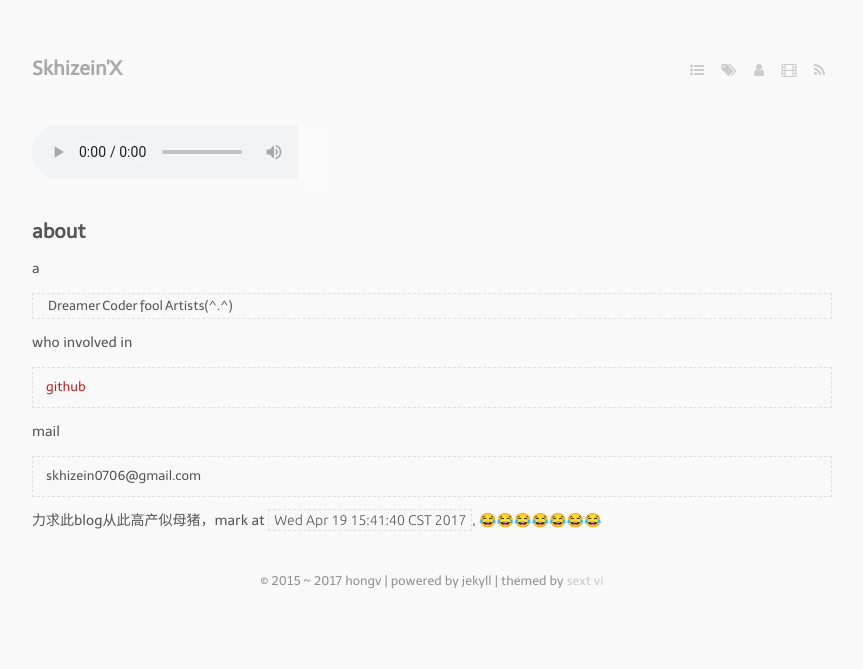
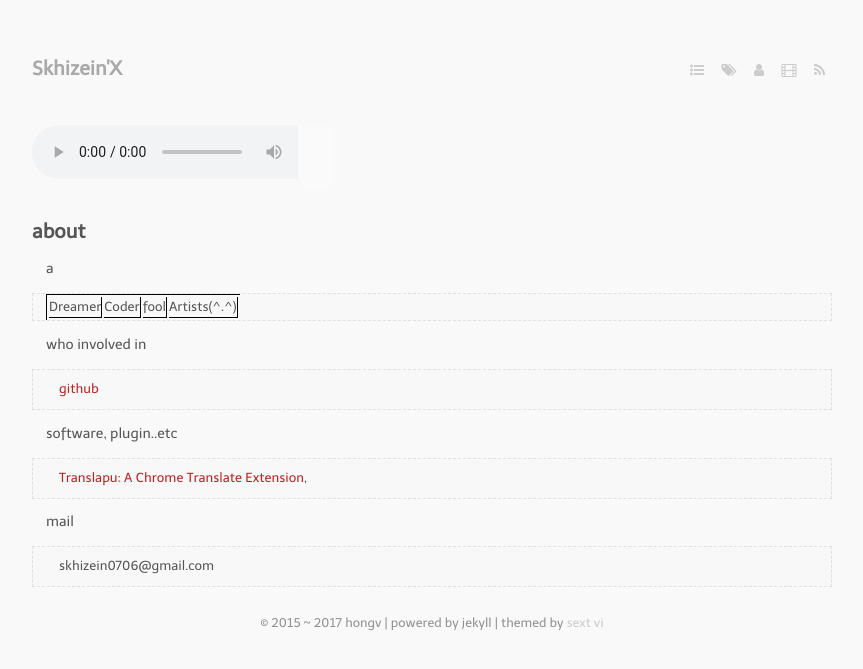
Before and after one commit to xhwSkhizein/xhwSkhizein.github.io, a Jekyll site: the page built from about.markdown, in a window 1280 px wide. Shown: the top 669 px of the page, without its empty margins (208-1071 px from the left). Built offline with Jekyll 4.4.1, drawn with Linux system fonts in a browser that asks for light colours; nearby versions of some CDN libraries.

Commit message:
change css, add new profile info

```diff
--- a/_layouts/default.html
+++ b/_layouts/default.html
@@ -2,6 +2,7 @@
 <html xmlns="http://www.w3.org/1999/xhtml" xml:lang="en" lang="en-us">
   <head>
     <meta http-equiv="content-type" content="text/html; charset=utf-8" />
+	<meta name="viewport" content="width=device-width,initial-scale=1,user-scalable=0">
     <meta name="author" content="{{ site.author }}" />
     {% if page.title %}
     <title>{{ page.title }}</title>
--- a/_posts/2017-06-26-多线程-synchronized.markdown
+++ b/_posts/2017-06-26-多线程-synchronized.markdown
@@ -74,7 +74,7 @@ b. Synchronized总共有三种用法：
 >
 >>  b. 如果线程已经占有该monitor，只是重新进入，则进入monitor的进入数加1。
 >
->>	c. 如果其他线程已经占用了monitor，则该线程进入阻塞状态，直到monitor的进入数为0，再重新尝试获取monitor的所有权。
+>>  c. 如果其他线程已经占用了monitor，则该线程进入阻塞状态，直到monitor的进入数为0，再重新尝试获取monitor的所有权。
 
 2. `monitorexit`
 > 执行monitorexit的线程必须是objectref所对应的monitor的所有者。
--- a/about.markdown
+++ b/about.markdown
@@ -11,9 +11,13 @@ who involved in
 
 > [github](https://github.com/xhwSkhizein)
 
+software, plugin..etc
+
+> [Translapu: A Chrome Translate Extension](https://github.com/xhwSkhizein/translapu/releases),
+
 mail
 
 > skhizein0706@gmail.com
 
 
-力求此blog从此高产似母猪，mark at `Wed Apr 19 15:41:40 CST 2017`, 😂😂😂😂😂😂😂
+<div style="display:none;">力求此blog从此高产似母猪，mark at `Wed Apr 19 15:41:40 CST 2017`, 😂😂😂😂😂😂😂</div>
--- a/media/css/style.css
+++ b/media/css/style.css
@@ -120,6 +120,17 @@ ul.listing {
         content: "⭠ ";
         color: #ccc; }
 
+p::before {
+  content: "\00a0\00a0\00a0\00a0 "; }
+
+table {
+  border: solid #000 !important;
+  border-width: 1px 0 0 1px !important; }
+
+th, td {
+  border: solid #000 !important;
+  border-width: 0 1px 1px 0 !important; }
+
 article {
   margin: 2em 0; }
   article p {
--- a/media/css/style.scss
+++ b/media/css/style.scss
@@ -80,6 +80,17 @@ ul.listing {
     &.listing-seperator { font-family: #{$label-font}; &:before { content: "⭠ "; color: #ccc; } }
   }
 }
+p::before{
+	content: "\00a0\00a0\00a0\00a0 ";
+}
+table {
+    border:solid #000 !important;
+    border-width:1px 0 0 1px !important;
+}
+th, td {
+    border:solid #000 !important;
+    border-width:0 1px 1px 0 !important;
+}
 
 article {
   margin: 2em 0;
```
Also changed, not shown: other parts of _posts/2017-06-26-多线程-synchronized.markdown (+2 -1 lines), 1 other file.
